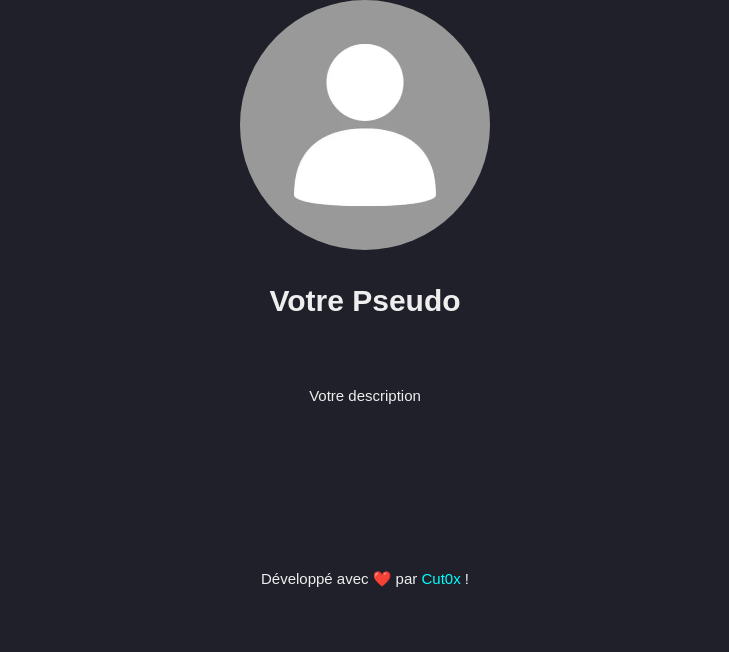
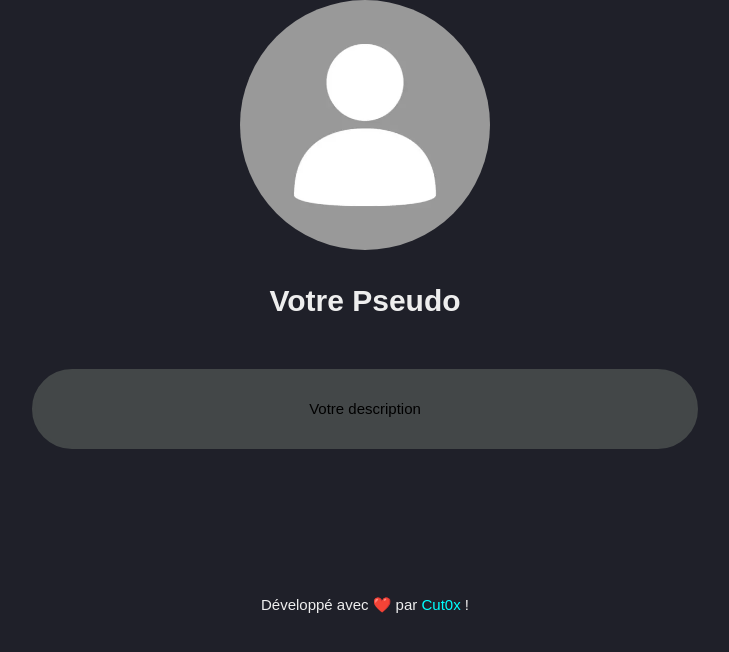
Before and after one commit to Cut0x/card-page-web, a PHP site: page / in a window 1280 px wide. Shown: the top 652 px of the page, without its empty margins (275-1004 px from the left). Run offline with PHP 8.4, Linux system fonts and the light colour scheme.

Commit message:
Update index.php

```diff
--- a/index.php
+++ b/index.php
@@ -8,7 +8,7 @@ include('./config.php');
 	<meta charset="utf-8">
 	<meta name="viewport" content="width=device-width, initial-scale=1">
 	<title><?php echo $pseudo; ?> !!</title>
-	<link rel="shortcut icon" href="./src/img/<?php echo $avatar; ?>" type="image/x-icon">
+	<link rel="shortcut icon" href="<?php echo $avatar; ?>" type="image/x-icon">
 
 	<link rel="stylesheet" href="./src/css/styles.css">
 </head>
@@ -17,14 +17,16 @@ include('./config.php');
 		<div id="a-propos">
 			<!-- AVATAR ET DESCRIPTION -->
 			<div id="avatar" class="pdp" style="text-align: center;">
-				<img src="./src/img/<?php echo $avatar; ?>" alt="" style="width: 250px; border-radius: 150px;">
+				<img src="<?php echo $avatar; ?>" alt="" style="width: 250px; border-radius: 150px;">
 				<br>
 				<h1><?php echo $pseudo; ?></h1>
 				<br>
 			</div>
-			<p style="text-align: center;" id="descrip">
-				<?php echo $description; ?>
-			</p>
+			<div style="text-align: center; border: 3px solid #434748; color: black; padding: 10px; background: #434748; margin: auto; width: 50%; background-repeat: no-repeat; background-size: 1000px; border-radius: 50px;">
+				<p style="text-align: center;" id="descrip">
+					<?php echo $description; ?>
+				</p>
+			</div>
 			<!-- LIENS DE VOS RESEAUX -->
 			<div id="reseaux" class="main">
 				<?php if ($twitter !== null) { ?>
```
